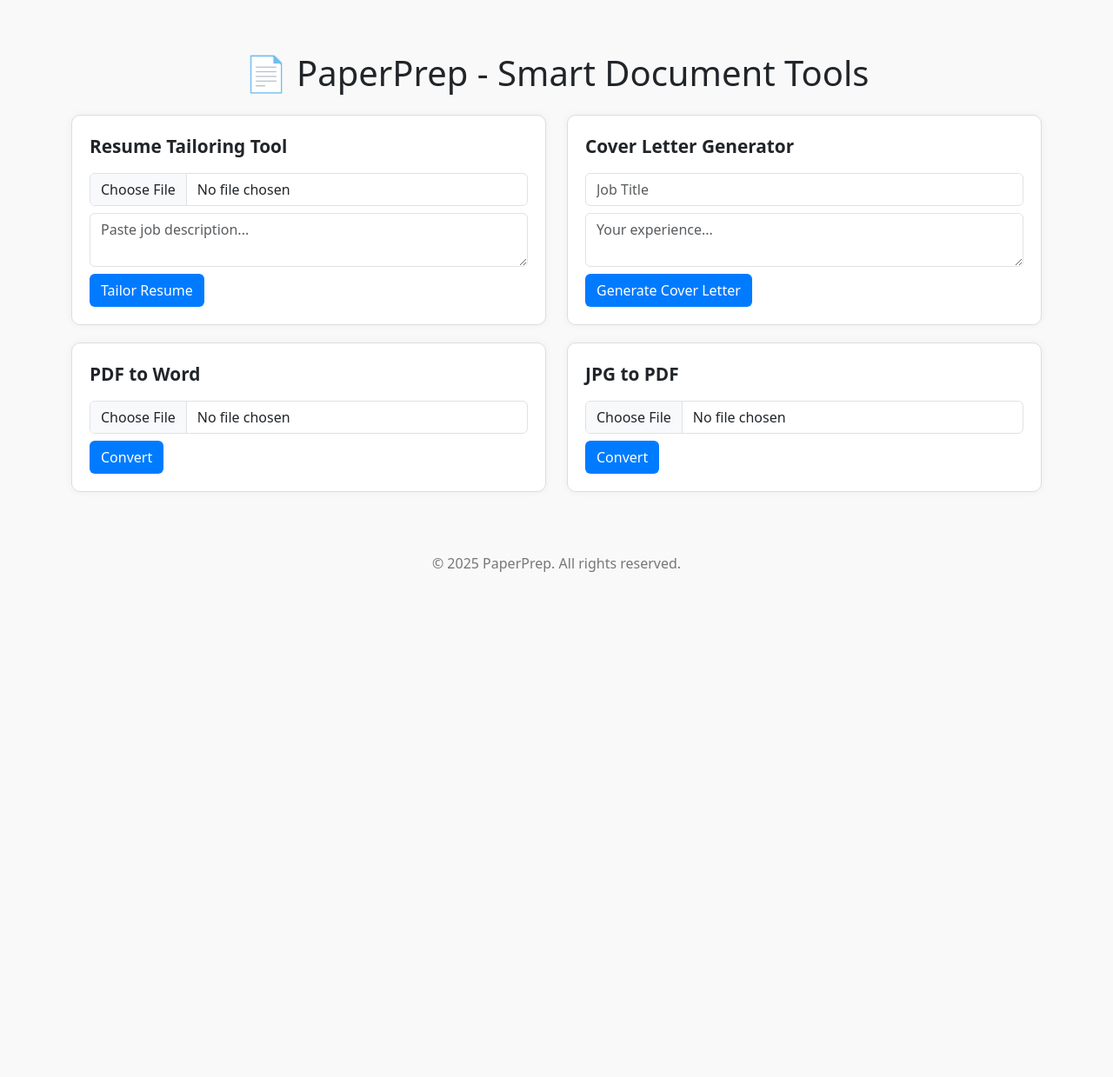
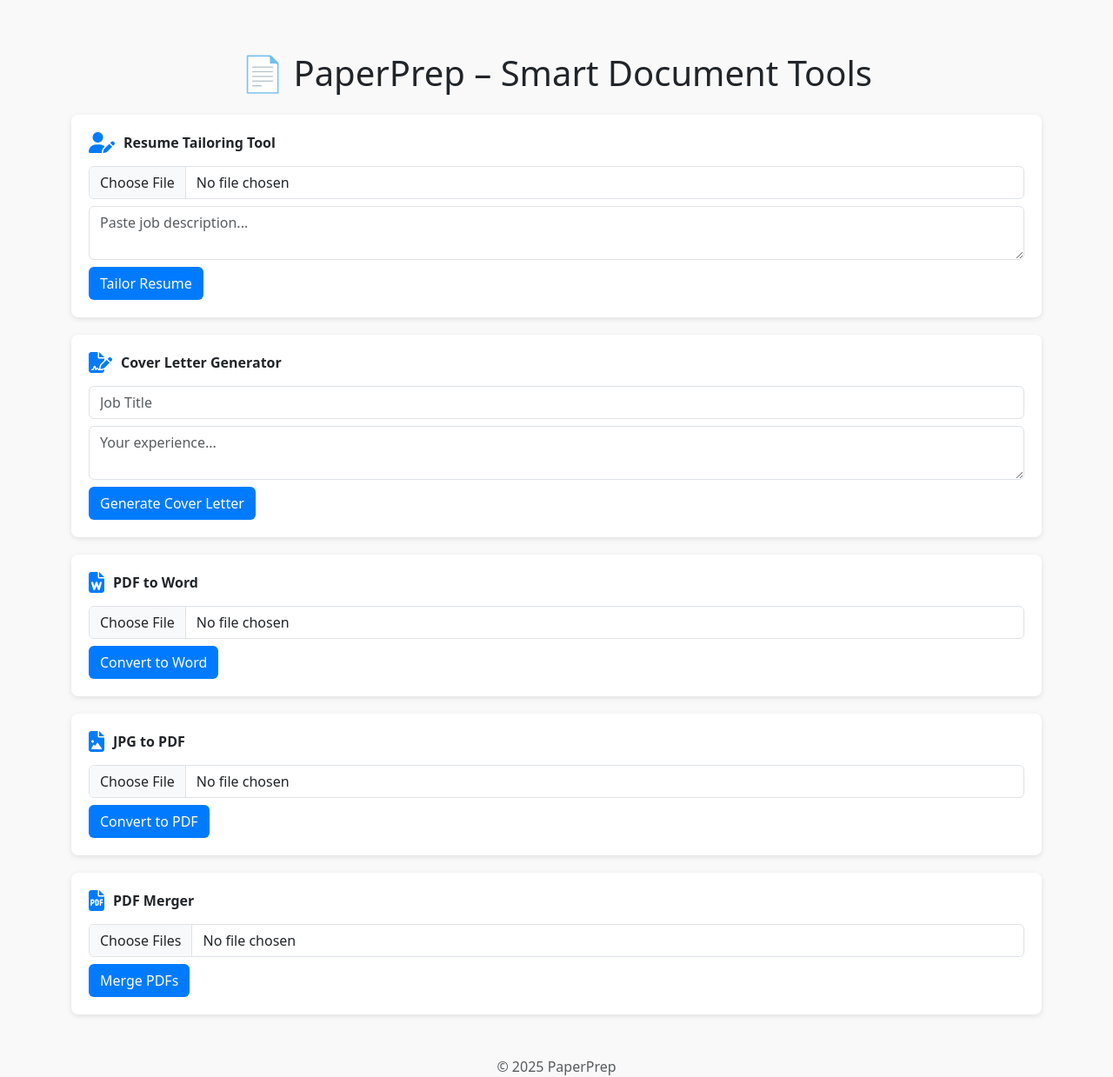
Before and after one commit to bpk18/paperprep, a Flask app: page / in a window 1280 px wide. Shown: the whole page at 87% size. Before the commit the page ends 658 px from the top, so only its background shows below. Run offline with Flask 3, Linux system fonts and the light colour scheme.

Commit message:
Update index.html

```diff
--- a/templates/index.html
+++ b/templates/index.html
@@ -2,160 +2,128 @@
 <html lang="en">
 <head>
   <meta charset="UTF-8">
-    <meta name="viewport" content="width=device-width, initial-scale=1.0">
-    <title>PaperPrep - File Converter Tools</title>
+  <meta name="viewport" content="width=device-width, initial-scale=1">
+  <title>PaperPrep – Smart Document Tools</title>
+  <meta name="description" content="PaperPrep – All-in-one AJAX document tools: Resume Tailor, Cover Letter, PDF→Word, JPG→PDF, and more.">
   <link href="https://cdn.jsdelivr.net/npm/bootstrap@5.3.0/dist/css/bootstrap.min.css" rel="stylesheet">
+  <!-- Font Awesome -->
+  <link href="https://cdnjs.cloudflare.com/ajax/libs/font-awesome/6.2.0/css/all.min.css" rel="stylesheet">
   <style>
-        body {
-            background-color: #f9f9f9;
-            padding-top: 60px;
-        }
-        .tool-card {
-            border: 1px solid #ddd;
-            border-radius: 10px;
-            padding: 20px;
-            margin-bottom: 20px;
-            background: #fff;
-            box-shadow: 0 0 10px rgba(0,0,0,0.05);
-        }
-        .btn-custom {
-            background: #007BFF;
-            color: white;
-        }
-        .btn-custom:hover {
-            background: #0056b3;
-        }
-        .tool-header {
-            font-size: 1.3rem;
-            font-weight: bold;
-            margin-bottom: 15px;
-        }
-        .form-section {
-            margin-bottom: 30px;
-        }
-        footer {
-            text-align: center;
-            margin-top: 50px;
-            color: #777;
-        }
+    body { background: #f9f9f9; padding-top: 60px; }
+    .tool-card { background: #fff; border-radius: 8px; box-shadow: 0 2px 6px rgba(0,0,0,0.1); margin-bottom: 20px; padding: 20px; }
+    .tool-header { font-weight: 600; margin-bottom: 15px; display: flex; align-items: center; }
+    .tool-header i { margin-right: 10px; font-size: 1.5rem; color: #007BFF; }
+    .btn-custom { background: #007BFF; color: #fff; }
+    .btn-custom:hover { background: #0056b3; }
+    .result-link { margin-top: 10px; display: block; }
   </style>
 </head>
 <body>
   <div class="container">
-        <h1 class="text-center mb-4">📄 PaperPrep - Smart Document Tools</h1>
+    <h1 class="text-center mb-4">📄 PaperPrep – Smart Document Tools</h1>
 
-        <!-- Unique Tools -->
-        <div class="row">
-            <div class="col-md-6">
+    <!-- Resume Tailor -->
     <div class="tool-card">
-                    <div class="tool-header">Resume Tailoring Tool</div>
-                    <form id="resume-tailoring-form" enctype="multipart/form-data">
+      <div class="tool-header">
+        <i class="fas fa-user-edit"></i>
+        Resume Tailoring Tool
+      </div>
+      <form id="resume-tailor-form">
         <input type="file" name="resume_file" class="form-control mb-2" required>
         <textarea name="job_description" class="form-control mb-2" placeholder="Paste job description..." required></textarea>
-                        <button class="btn btn-custom" type="submit">Tailor Resume</button>
-                        <div id="resume-tailoring-result"></div>
+        <button class="btn btn-custom">Tailor Resume</button>
       </form>
-                </div>
+      <div id="resume-tailor-result"></div>
     </div>
 
-            <div class="col-md-6">
+    <!-- Cover Letter Generator -->
     <div class="tool-card">
-                    <div class="tool-header">Cover Letter Generator</div>
-                    <form id="cover-letter-form" enctype="multipart/form-data">
+      <div class="tool-header">
+        <i class="fas fa-file-signature"></i>
+        Cover Letter Generator
+      </div>
+      <form id="cover-letter-form">
         <input type="text" name="job_title" class="form-control mb-2" placeholder="Job Title" required>
         <textarea name="experience" class="form-control mb-2" placeholder="Your experience..." required></textarea>
-                        <button class="btn btn-custom" type="submit">Generate Cover Letter</button>
+        <button class="btn btn-custom">Generate Cover Letter</button>
+      </form>
       <div id="cover-letter-result"></div>
-                    </form>
-                </div>
-            </div>
     </div>
 
-        <!-- Standard Tools (Example: PDF to Word, JPG to PDF) -->
-        <div class="row">
-            <div class="col-md-6">
+    <!-- PDF to Word -->
     <div class="tool-card">
-                    <div class="tool-header">PDF to Word</div>
-                    <form id="pdf-to-word-form" enctype="multipart/form-data">
-                        <input type="file" name="pdf_file" class="form-control mb-2" required>
-                        <button class="btn btn-custom" type="submit">Convert</button>
+      <div class="tool-header">
+        <i class="fas fa-file-word"></i>
+        PDF to Word
+      </div>
+      <form id="pdf-to-word-form">
+        <input type="file" name="pdf_file" class="form-control mb-2" accept=".pdf" required>
+        <button class="btn btn-custom">Convert to Word</button>
+      </form>
       <div id="pdf-to-word-result"></div>
-                    </form>
-                </div>
     </div>
 
-            <div class="col-md-6">
+    <!-- JPG to PDF -->
     <div class="tool-card">
-                    <div class="tool-header">JPG to PDF</div>
-                    <form id="jpg-to-pdf-form" enctype="multipart/form-data">
+      <div class="tool-header">
+        <i class="fas fa-file-image"></i>
+        JPG to PDF
+      </div>
+      <form id="jpg-to-pdf-form">
         <input type="file" name="jpg_file" class="form-control mb-2" accept="image/*" required>
-                        <button class="btn btn-custom" type="submit">Convert</button>
+        <button class="btn btn-custom">Convert to PDF</button>
+      </form>
       <div id="jpg-to-pdf-result"></div>
-                    </form>
-                </div>
-            </div>
     </div>
 
-        <!-- Add more tool cards similarly -->
-
-        <footer>
-            &copy; 2025 PaperPrep. All rights reserved.
-        </footer>
+    <!-- Add more tool-cards here following the same pattern -->
+    <!-- Example: PDF Merger -->
+    <div class="tool-card">
+      <div class="tool-header">
+        <i class="fas fa-file-pdf"></i>
+        PDF Merger
+      </div>
+      <form id="pdf-merger-form" enctype="multipart/form-data">
+        <input type="file" name="files" class="form-control mb-2" multiple accept=".pdf" required>
+        <button class="btn btn-custom">Merge PDFs</button>
+      </form>
+      <div id="pdf-merger-result"></div>
     </div>
 
-    <!-- Bootstrap & AJAX -->
+    <footer class="text-center mt-5 text-muted">© 2025 PaperPrep</footer>
+  </div>
+
   <script src="https://code.jquery.com/jquery-3.6.0.min.js"></script>
   <script>
-        $('#resume-tailoring-form').on('submit', function(e) {
+    function bindAjax(formId, url, resultId, downloadName) {
+      $(formId).on('submit', function(e) {
         e.preventDefault();
-            let formData = new FormData(this);
+        let data = new FormData(this);
         $.ajax({
-                url: '/resume-tailor',
+          url: url,
           type: 'POST',
-                data: formData,
+          data: data,
           contentType: false,
           processData: false,
-                success: res => $('#resume-tailoring-result').html('<a href="' + res.file + '" class="btn btn-success mt-2">Download Result</a>')
+          success: function(res) {
+            $(resultId).html(
+              '<a href="' + res.file + '" download class="btn btn-success result-link">Download ' + (downloadName||'Result') + '</a>'
+            );
+          },
+          error: function() {
+            $(resultId).text('An error occurred.');
+          }
         });
       });
+    }
 
-        $('#cover-letter-form').on('submit', function(e) {
-            e.preventDefault();
-            let formData = new FormData(this);
-            $.ajax({
-                url: '/generate-cover-letter',
-                type: 'POST',
-                data: formData,
-                contentType: false,
-                processData: false,
-                success: res => $('#cover-letter-result').html('<a href="' + res.file + '" class="btn btn-success mt-2">Download Cover Letter</a>')
-            });
-        });
-
-        $('#pdf-to-word-form').on('submit', function(e) {
-            e.preventDefault();
-            let formData = new FormData(this);
-            $.ajax({
-                url: '/convert-pdf-to-word',
-                type: 'POST',
-                data: formData,
-                contentType: false,
-                processData: false,
-                success: res => $('#pdf-to-word-result').html('<a href="' + res.file + '" class="btn btn-success mt-2">Download Word</a>')
-            });
-        });
-
-        $('#jpg-to-pdf-form').on('submit', function(e) {
-            e.preventDefault();
-            let formData = new FormData(this);
-            $.ajax({
-                url: '/convert-jpg-to-pdf',
-                type: 'POST',
-                data: formData,
-                contentType: false,
-                processData: false,
-                success: res => $('#jpg-to-pdf-result').html('<a href="' + res.file + '" class="btn btn-success mt-2">Download PDF</a>')
-            });
+    $(function(){
+      bindAjax('#resume-tailor-form', '/resume-tailor', '#resume-tailor-result', 'Tailored_Resume.txt');
+      bindAjax('#cover-letter-form', '/generate-cover-letter', '#cover-letter-result', 'Cover_Letter.docx');
+      bindAjax('#pdf-to-word-form', '/convert-pdf-to-word', '#pdf-to-word-result', 'Converted.docx');
+      bindAjax('#jpg-to-pdf-form', '/convert-jpg-to-pdf', '#jpg-to-pdf-result', 'Converted.pdf');
+      bindAjax('#pdf-merger-form', '/pdf-merger', '#pdf-merger-result', 'Merged.pdf');
+      // repeat for other forms...
     });
   </script>
 </body>
```
Lines whose indentation alone changed are shown as unchanged.
